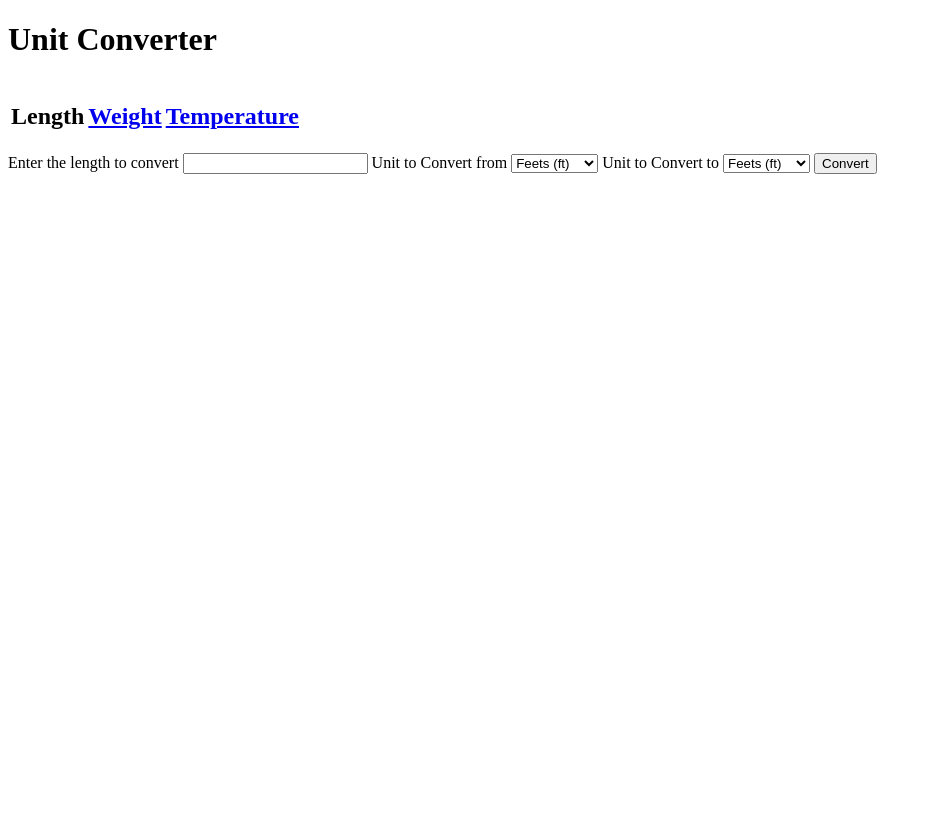
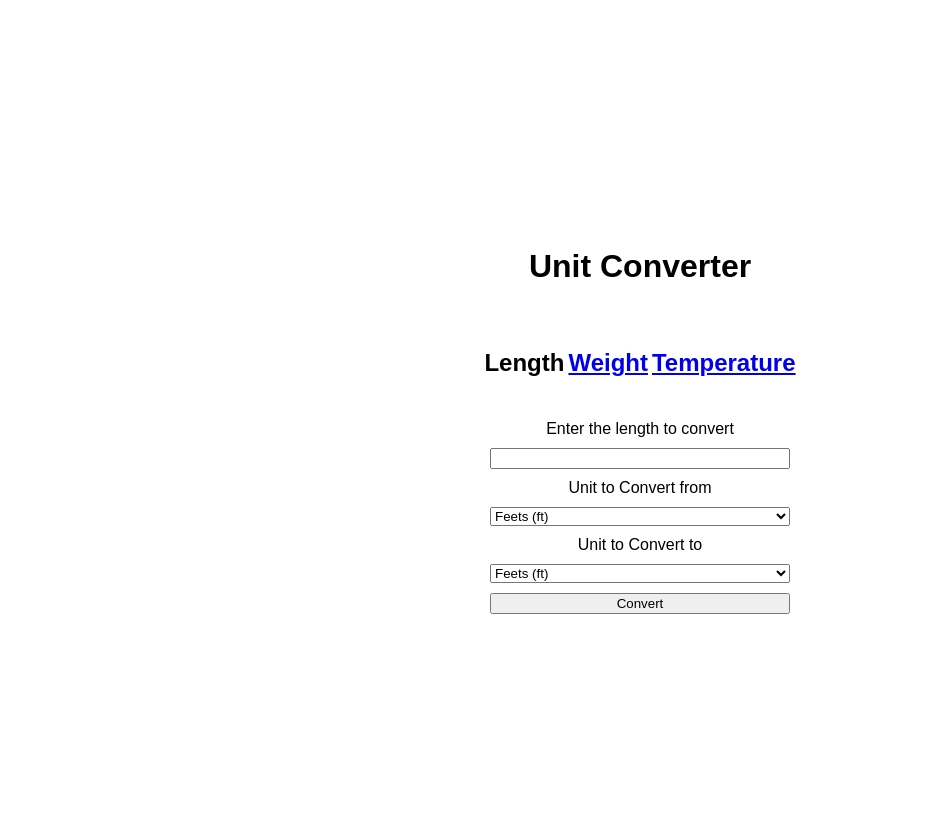
Before and after one commit to luaxnw/Unit-Converter, a Flask app: page / in a window 1280 px wide. Shown: the whole page, without its empty margins (0-931 px from the left). Before the commit the page ends 174 px from the top, so only its background shows below. Run offline with Flask 3, Linux system fonts and the light colour scheme.

Commit message:
Adiciona style na pasta static e aplica-o. Projeto finalizado.

```diff
--- /dev/null
+++ b/static/style.css
@@ -0,0 +1,24 @@
+body {
+    margin: 0;
+    font-family: Arial, sans-serif;
+}
+
+.container {
+    display: flex;
+    flex-direction: column;
+    justify-content: center;
+    align-items: center;
+    height: 100vh;
+    gap: 20px;
+    padding: 20px;
+    text-align: center;
+}
+
+
+form {
+    display: flex;
+    flex-direction: column;
+    gap: 10px;
+    width: 100%;
+    max-width: 300px;
+}
--- a/templates/length.html
+++ b/templates/length.html
@@ -4,10 +4,12 @@
 <head>
     <meta charset="UTF-8">
     <meta name="viewport" content="width=device-width, initial-scale=1.0">
+    <link rel="stylesheet" href="{{ url_for('static', filename='style.css') }}">
     <title>Length</title>
 </head>
 
 <body>
+    <div class="container">
         <h1>Unit Converter</h1>
         <table>
             <tr>
@@ -45,8 +47,7 @@
         <h3>Result: {{ result }} {{ destiny }}</h3>
         {% endif %}
 
-
-
+    </div>
 </body>
 
 </html>
--- a/templates/temperature.html
+++ b/templates/temperature.html
@@ -4,10 +4,12 @@
 <head>
     <meta charset="UTF-8">
     <meta name="viewport" content="width=device-width, initial-scale=1.0">
+    <link rel="stylesheet" href="{{ url_for('static', filename='style.css') }}">
     <title>Temperature</title>
 </head>
 
 <body>
+    <div class="container">
         <h1>Unit Converter</h1>
         <table>
             <tr>
@@ -44,6 +46,7 @@
         <h3>Result: {{ result }} {{ destiny }}</h3>
         {% endif %}
 
+    </div>
 </body>
 
 </html>
--- a/templates/weight.html
+++ b/templates/weight.html
@@ -4,10 +4,13 @@
 <head>
     <meta charset="UTF-8">
     <meta name="viewport" content="width=device-width, initial-scale=1.0">
+    <link rel="stylesheet" href="{{ url_for('static', filename='style.css') }}">
     <title>Weight</title>
 </head>
 
 <body>
+    <div class="container">
+
         <h1>Unit Converter</h1>
         <table>
             <tr>
@@ -44,8 +47,7 @@
         <h3>Result: {{ result }} {{ destiny }}</h3>
         {% endif %}
 
-
-
+    </div>
 </body>
 
 </html>
```
Lines whose indentation alone changed are shown as unchanged.
